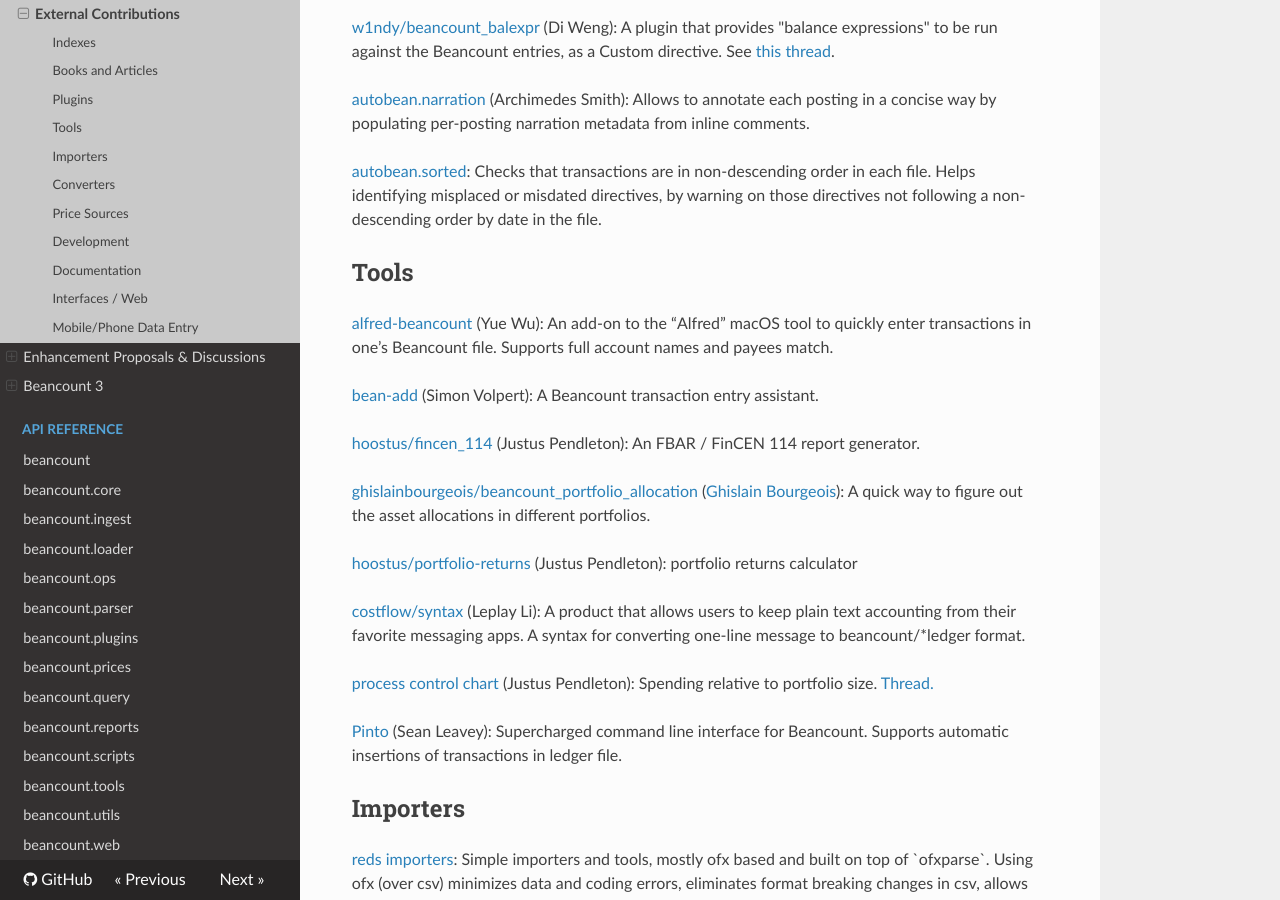
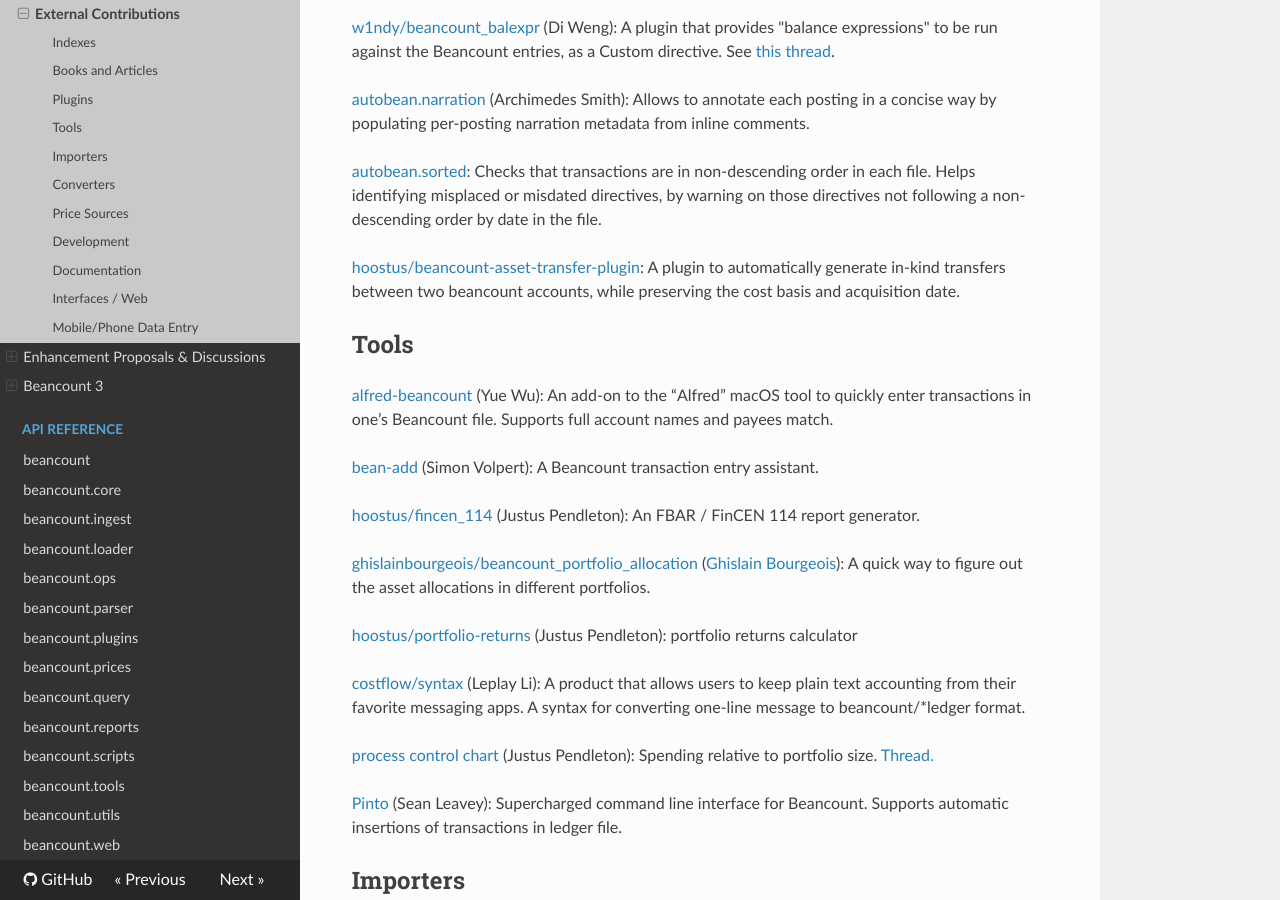
Before and after one commit to beancount/docs, an MkDocs documentation site: the page built from docs/external_contributions.md, in a window 1280 px wide and 900 px high, scrolled down 1280 px. Built offline with MkDocs 1.6.1, drawn with Linux system fonts in a browser that asks for light colours.

Commit message:
Re-generate docs

```diff
--- a/docs/external_contributions.md
+++ b/docs/external_contributions.md
@@ -47,6 +47,8 @@
 [<span class="underline">autobean.narration</span>](https://git.io/autobean.narration) (Archimedes Smith): Allows to annotate each posting in a concise way by populating per-posting narration metadata from inline comments.
 
 [<span class="underline">autobean.sorted</span>](https://github.com/SEIAROTg/autobean/): Checks that transactions are in non-descending order in each file. Helps identifying misplaced or misdated directives, by warning on those directives not following a non-descending order by date in the file.
+
+[<span class="underline">hoostus/beancount-asset-transfer-plugin</span>](https://github.com/hoostus/beancount-asset-transfer-plugin): A plugin to automatically generate in-kind transfers between two beancount accounts, while preserving the cost basis and acquisition date.
 
 Tools<a id="tools"></a>
 -----------------------
```
Also changed, not shown: docs/beancount_v3.md (+3 -1 lines).
